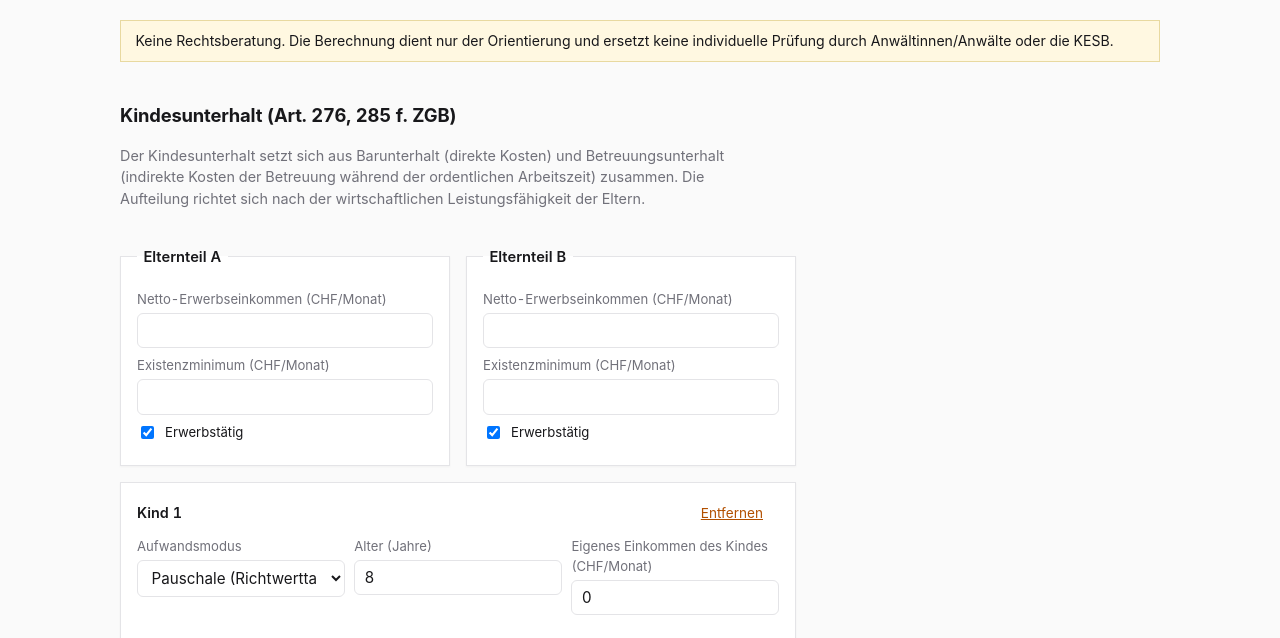
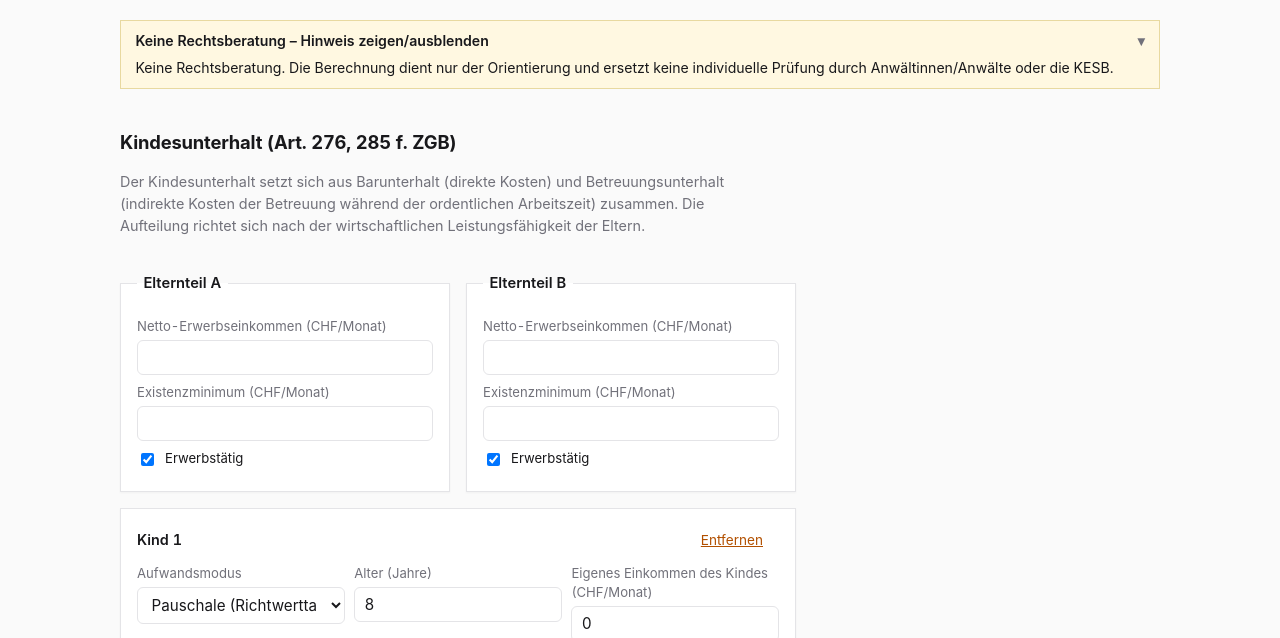
Before and after one commit to michaelleuzinger/AlimenCal, a plain HTML site: page index.html in a window 1280 px wide. Shown: the part 139-777 px from the top of the page. Drawn offline with Linux system fonts and the light colour scheme.

Commit message:
Disclaimer 'Keine Rechtsberatung' ein- und ausblendbar machen
- Titelzeile des Disclaimers als Toggle-Button (▾-Icon dreht sich,
  aria-expanded); Volltext laesst sich aus- und wieder einblenden
- Zustand wird in localStorage (alimencal.disclaimer) gespeichert
  und nach Reload wiederhergestellt; i18n-Label disclaimerToggle in
  de/fr/it/en ergaenzt
- README (Disclaimer-Abschnitt) nachgefuehrt

Co-authored-by: michaelleuzinger <michaelleuzinger@users.noreply.github.com>

```diff
--- a/css/style.css
+++ b/css/style.css
@@ -156,6 +156,17 @@ h2 { margin-top: 1rem; font-size: 1.15rem; letter-spacing: -0.01em; }
   margin: 1rem 0;
   font-size: 0.88rem;
 }
+.disclaimer-toggle {
+  display: flex; align-items: center; justify-content: space-between; gap: 0.5rem;
+  width: 100%; padding: 0; border: 0; background: transparent;
+  color: var(--ink); font: inherit; font-size: 0.88rem; font-weight: 600;
+  cursor: pointer; text-align: left;
+}
+.disclaimer-toggle:hover { color: var(--accent); }
+.disclaimer-toggle-icon { transition: transform 0.15s ease; color: var(--muted); }
+.disclaimer.collapsed .disclaimer-toggle-icon { transform: rotate(-90deg); }
+.disclaimer.collapsed #disclaimer-text { display: none; }
+#disclaimer-text { margin: 0.35rem 0 0; }
 
 .backup-reminder {
   display: flex;
--- a/index.html
+++ b/index.html
@@ -58,7 +58,13 @@
 
 
   <main class="wrap">
-    <p id="disclaimer" class="disclaimer"></p>
+    <div id="disclaimer" class="disclaimer">
+      <button type="button" id="disclaimer-toggle" class="disclaimer-toggle" aria-expanded="true" aria-controls="disclaimer-text">
+        <span id="disclaimer-toggle-label"></span>
+        <span class="disclaimer-toggle-icon" aria-hidden="true">▾</span>
+      </button>
+      <p id="disclaimer-text"></p>
+    </div>
     <div id="backup-reminder" class="backup-reminder" hidden>
       <span id="backup-reminder-text"></span>
       <button type="button" id="backup-reminder-action" class="primary"></button>
--- a/js/app.js
+++ b/js/app.js
@@ -66,6 +66,28 @@
 
   var backupReminderDismissed = false;
   var lastFormSnapshot = null;
+  function disclaimerCollapsed() {
+    try { return localStorage.getItem('alimencal.disclaimer') === 'hidden'; } catch (e) { return false; }
+  }
+  function renderDisclaimerState() {
+    var box = document.getElementById('disclaimer');
+    var btn = document.getElementById('disclaimer-toggle');
+    if (!box || !btn) { return; }
+    var collapsed = disclaimerCollapsed();
+    box.classList.toggle('collapsed', collapsed);
+    btn.setAttribute('aria-expanded', collapsed ? 'false' : 'true');
+  }
+  function initDisclaimerToggle() {
+    var btn = document.getElementById('disclaimer-toggle');
+    if (!btn) { return; }
+    btn.addEventListener('click', function () {
+      try {
+        localStorage.setItem('alimencal.disclaimer', disclaimerCollapsed() ? 'visible' : 'hidden');
+      } catch (e) {}
+      renderDisclaimerState();
+    });
+    renderDisclaimerState();
+  }
 
   function bumpBackupChanges() {
     var snapshot = null;
@@ -732,7 +754,9 @@
     document.title = t('title');
     document.getElementById('app-title').textContent = 'AlimenCal';
     document.getElementById('app-subtitle').textContent = t('subtitle');
-    document.getElementById('disclaimer').textContent = t('disclaimerShort');
+    document.getElementById('disclaimer-text').textContent = t('disclaimerShort');
+    document.getElementById('disclaimer-toggle-label').textContent = t('disclaimerToggle');
+    renderDisclaimerState();
 
     document.querySelectorAll('.tab[data-tab="children"]').forEach(function (el) { setNavLabel(el, el.classList.contains('mob-item') ? t('nav', 'childrenShort') : t('nav', 'children')); });
     document.querySelectorAll('.tab[data-tab="spousal"]').forEach(function (el) { setNavLabel(el, el.classList.contains('mob-item') ? t('nav', 'spousalShort') : t('nav', 'spousal')); });
@@ -2237,6 +2261,7 @@
 
     initCmdPalette();
     initLiveResult();
+    initDisclaimerToggle();
     initMobileMore();
     switchTab('children');
 
--- a/js/i18n/de.js
+++ b/js/i18n/de.js
@@ -8,6 +8,7 @@ AlimenCal.i18n.de = {
   title: 'AlimenCal – Unterhaltsrechner',
   subtitle: 'Orientierungswerkzeug für Kindes- und Ehegattenunterhalt (Schweiz)',
   disclaimerShort: 'Keine Rechtsberatung. Die Berechnung dient nur der Orientierung und ersetzt keine individuelle Prüfung durch Anwältinnen/Anwälte oder die KESB.',
+  disclaimerToggle: 'Keine Rechtsberatung – Hinweis zeigen/ausblenden',
   binding: {
     heading: 'Verbindliche Einstellungen',
     intro: 'Werte mit beidseitiger Bestätigung (Partei A und B) sind verbindlich festgelegt und können nicht mehr geändert werden. Mit dem Override-Modus können abweichende Werte erfasst werden, ohne die verbindlichen Originalwerte zu ändern; die Berechnung nutzt dann die Override-Werte.',
--- a/js/i18n/en.js
+++ b/js/i18n/en.js
@@ -8,6 +8,7 @@ AlimenCal.i18n.en = {
   title: 'AlimenCal – Maintenance calculator',
   subtitle: 'Orientation tool for child and spousal maintenance (Switzerland)',
   disclaimerShort: 'This is not legal advice. The calculation is for orientation only and does not replace an individual review by a lawyer or the Child and Adult Protection Authority (CAPA/KESB).',
+  disclaimerToggle: 'Not legal advice – show/hide notice',
   binding: {
     heading: 'Binding settings',
     intro: 'Values confirmed by both parties (A and B) are fixed bindingly and can no longer be changed. Override mode allows entering different values without changing the binding original values; the calculation then uses the override values.',
--- a/js/i18n/fr.js
+++ b/js/i18n/fr.js
@@ -8,6 +8,7 @@ AlimenCal.i18n.fr = {
   title: 'AlimenCal – Calculateur de pensions',
   subtitle: 'Outil d\u2019orientation pour la pension alimentaire pour enfants et conjoint (Suisse)',
   disclaimerShort: 'Aucun conseil juridique. Le calcul sert uniquement d\u2019orientation et ne remplace pas un examen individuel par un avocat ou l\u2019APEA.',
+  disclaimerToggle: 'Aucun conseil juridique – afficher/masquer l’avis',
   binding: {
     heading: 'Paramètres contraignants',
     intro: 'Les valeurs confirmées par les deux parties (A et B) sont fixées de manière contraignante et ne peuvent plus être modifiées. Le mode de remplacement permet de saisir des valeurs divergentes sans modifier les valeurs originales contraignantes ; le calcul utilise alors les valeurs de remplacement.',
--- a/js/i18n/it.js
+++ b/js/i18n/it.js
@@ -8,6 +8,7 @@ AlimenCal.i18n.it = {
   title: 'AlimenCal – Calcolatore di alimenti',
   subtitle: 'Strumento di orientamento per gli alimenti per figli e coniugi (Svizzera)',
   disclaimerShort: 'Nessuna consulenza legale. Il calcolo serve solo come orientamento e non sostituisce un esame individuale da parte di avvocati o dell\u2019APEA.',
+  disclaimerToggle: 'Nessuna consulenza legale – mostra/nascondi avviso',
   binding: {
     heading: 'Impostazioni vincolanti',
     intro: 'I valori confermati da entrambe le parti (A e B) sono fissati in modo vincolante e non possono più essere modificati. Con la modalità di override è possibile inserire valori diversi senza modificare i valori originali vincolanti; il calcolo utilizza quindi i valori di override.',
```
Also changed, not shown: README.md.
